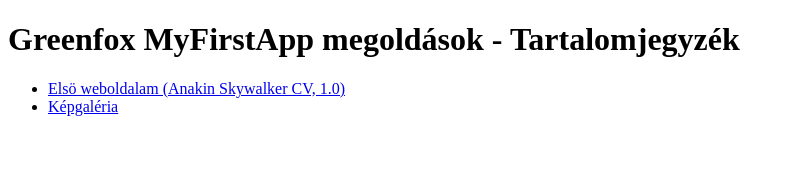
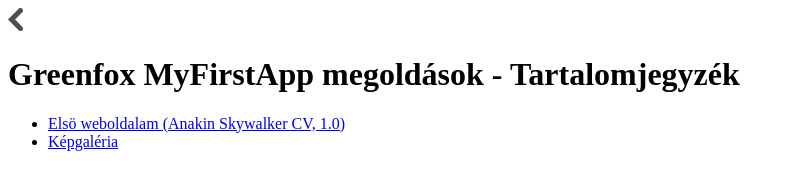
Before and after one commit to eboda-efeb/eboda-efeb.github.io, a plain HTML site: page index.html in a window 1280 px wide. Shown: the whole page, without its empty margins (0-795 px from the left). Drawn offline with Linux system fonts and the light colour scheme.

Commit message:
Image display test

```diff
--- a/index.html
+++ b/index.html
@@ -9,6 +9,7 @@
 </head>
 
 <body>
+    <img src="arrow.svg" alt="arrow"/>
     <h1>Greenfox MyFirstApp megoldások - Tartalomjegyzék</h1>
     <ul>
         <li><a href="./SkywalkerCV/index.html" target="_blank">Elsö weboldalam (Anakin Skywalker CV, 1.0)</a></li>
```
Also changed, not shown: arrow.svg (added).
